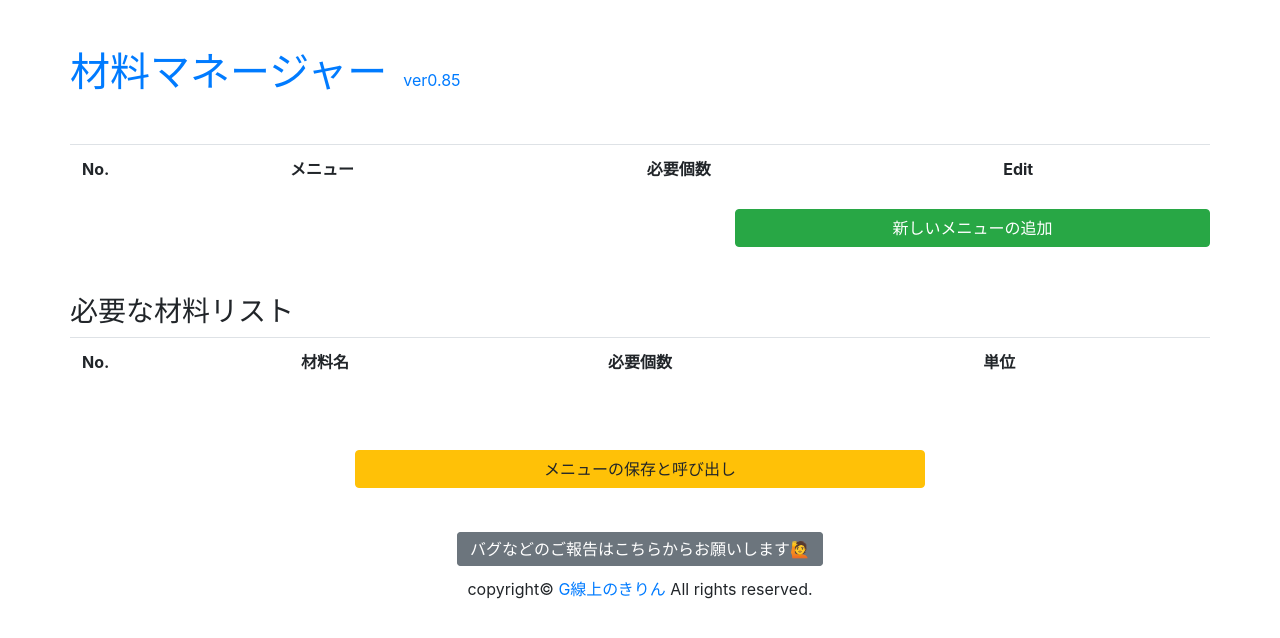
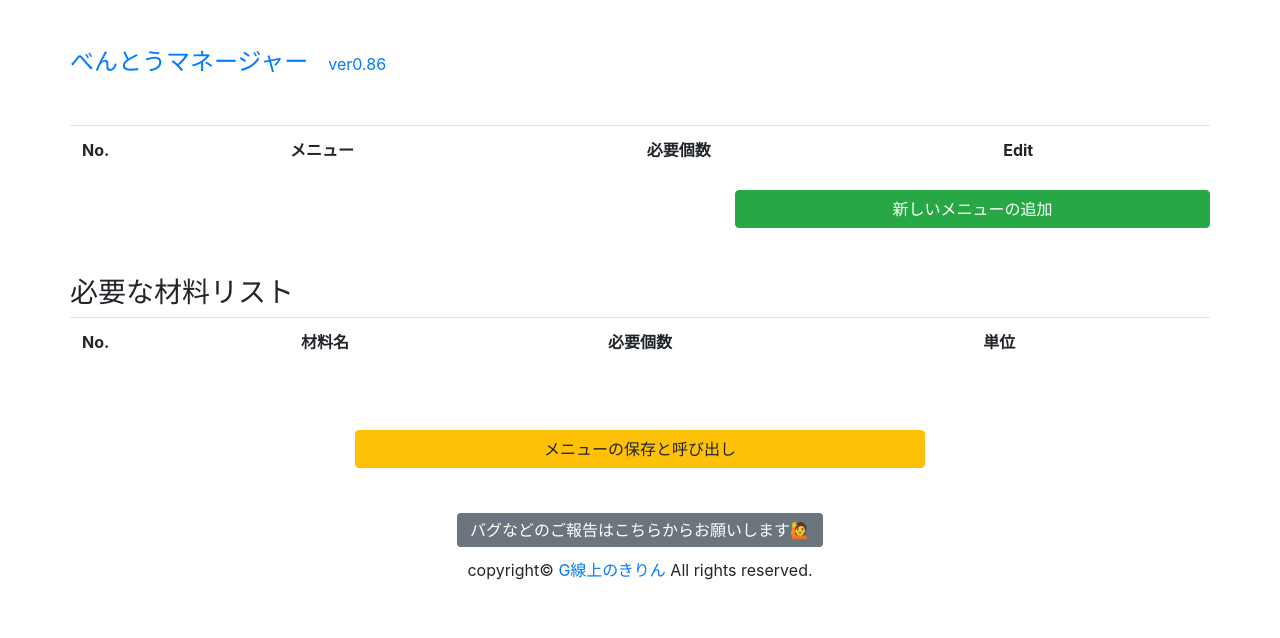
Before and after one commit to lvojp/bento_manager, a Vue app: page / in a window 1280 px wide. Shown: the top 638 px of the page. Built offline with nearby package versions, Linux system fonts and the light colour scheme.

Commit message:
ver0.86必要個数0入力時に確定されないバグを修正

```diff
--- a/src/components/Counter.vue
+++ b/src/components/Counter.vue
@@ -58,6 +58,7 @@ export default {
         this.emitter();
       }else{
         this.value = 0;
+        this.emitter();
       }
     }
   }
--- a/src/components/Header.vue
+++ b/src/components/Header.vue
@@ -2,8 +2,8 @@
   <div class="row">
 
     <header class="my-5 col-md-12 text-primary">
-      <h1 class="text-center d-inline"><a @click="backToTop" href="#">材料マネージャー</a></h1>
-      <p class="d-inline ml-3">ver0.85</p>
+      <h1 class="text-center d-inline mr-1" style="font-size:1.5rem"><a @click="backToTop" href="#">べんとうマネージャー</a></h1>
+      <p class="d-inline ml-3">ver0.86</p>
       <!--      <h2 class="text-left">{{ title }}</h2>-->
     </header>
   </div>
--- a/src/views/Edit.vue
+++ b/src/views/Edit.vue
@@ -29,7 +29,7 @@
 
         <tbody>
         <tr v-for="(item, index) in myMenu.ingredients" v-bind:key="item.name">
-          <td>{{ index }}</td>
+          <td>{{ index + 1 }}</td>
           <td>{{ item.name }}</td>
           <td>{{ item.amount }}</td>
           <td>{{ item.unit }}</td>
@@ -91,7 +91,7 @@ export default {
       currentItem: {
         name: '',
         amount: '',
-        unit: ''
+        unit: '個'
       }
     }
   },
```
